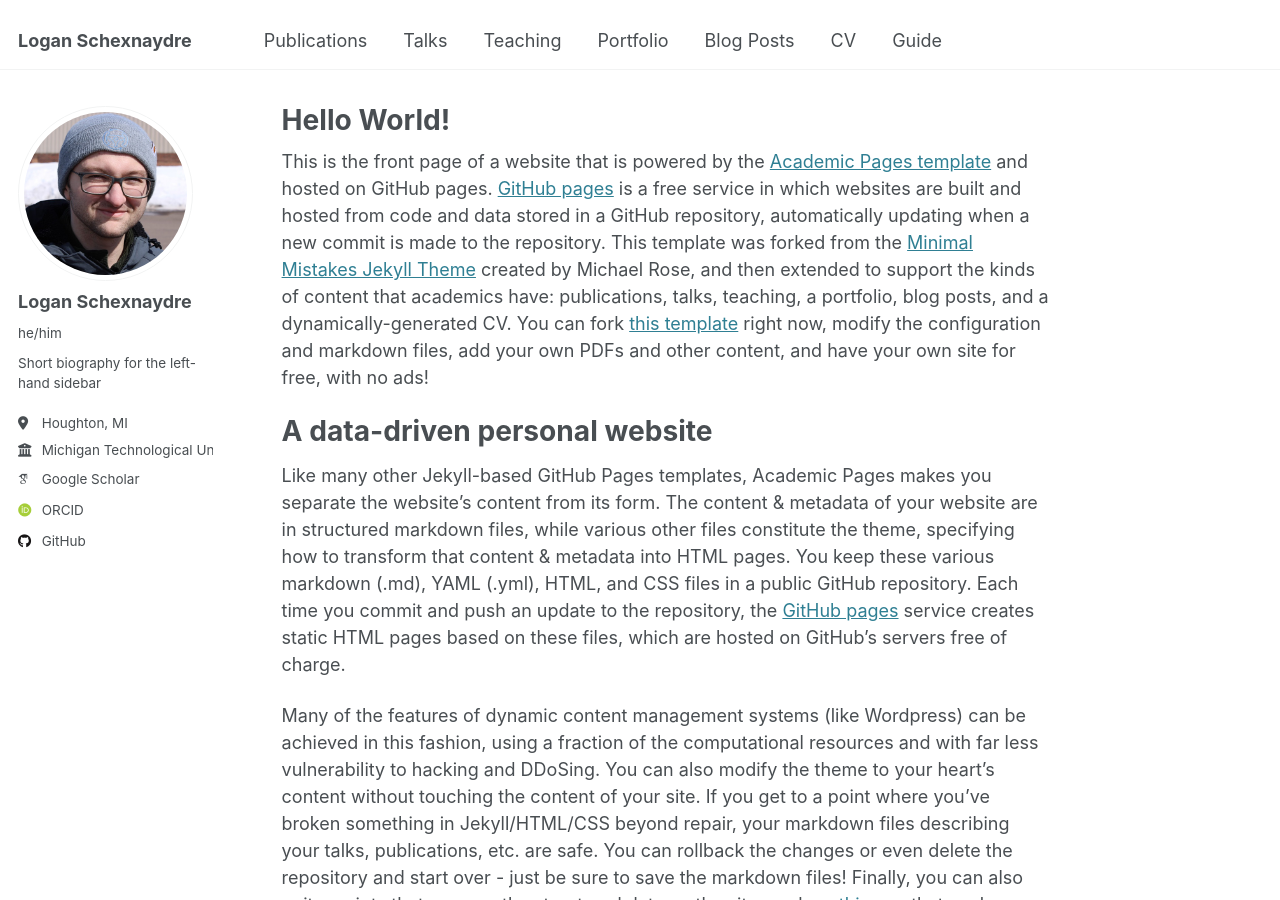
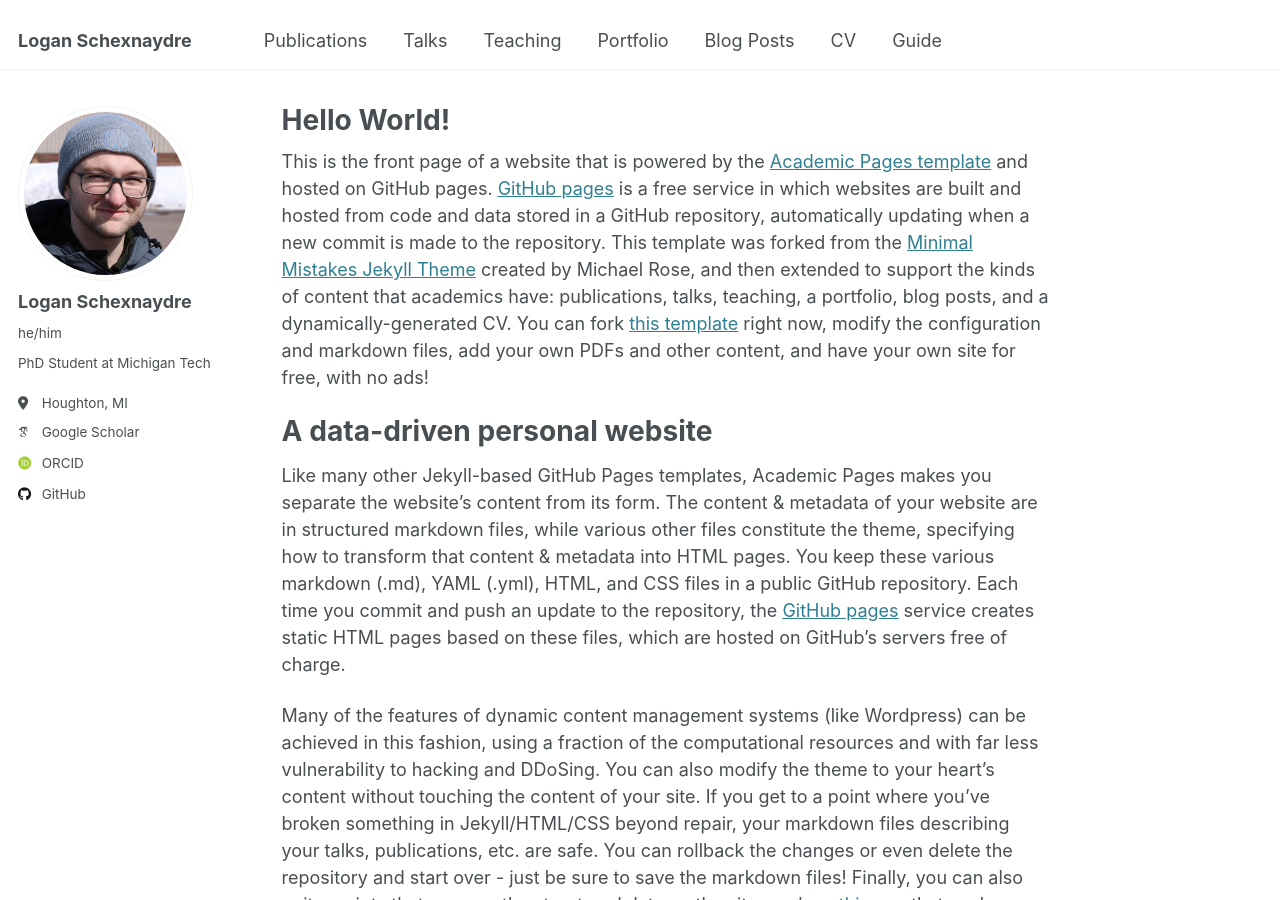
Before and after one commit to lpschexn/lpschexn.github.io, a Jekyll site: the page built from _pages/about.md, in a window 1280 px wide and 900 px high. Built offline with Jekyll 4.4.1, drawn with Linux system fonts in a browser that asks for light colours; some web fonts are replaced.

```diff
--- a/_config.yml
+++ b/_config.yml
@@ -25,9 +25,9 @@ author:
   avatar           : "me.jpg"
   name             : "Logan Schexnaydre"
   pronouns         : "he/him"
-  bio              : "Short biography for the left-hand sidebar"
+  bio              : "PhD Student at Michigan Tech"
   location         : "Houghton, MI"
-  employer         : "Michigan Technological University"
+  employer         : #"Michigan Technological University"
   uri              : # URL
   email            : #"none@example.org"
 
@@ -45,7 +45,7 @@ author:
   bitbucket        : # Username - Update with your username on the site
   codepen          : # Username
   dribbble         : # Username
-  github           : "academicpages"
+  github           : "lpschexn"
   kaggle           : # Username
   stackoverflow    : # User number or user number and name (i.e., use "1" or "1/jeff-atwood")
 
```
